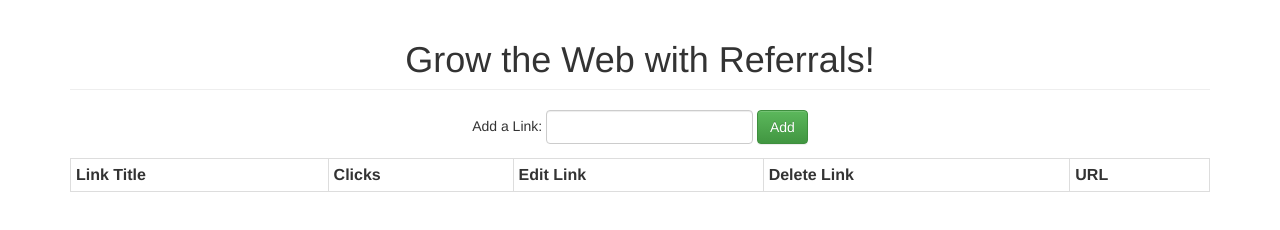
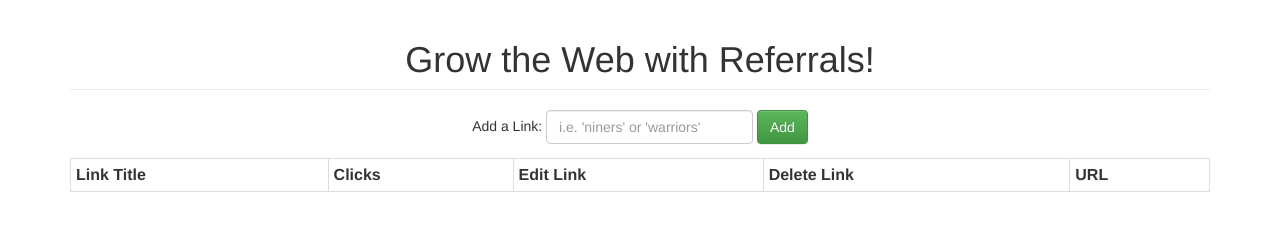
Before and after one commit to gregghanano/ambassador_referrals, a website: page client/index.html in a window 1280 px wide. Drawn offline with nearby package versions, Linux system fonts and the light colour scheme; some packages are replaced by stand-ins of ours; a script that the page names is missing.

Commit message:
added place holder to link input

```diff
--- a/client/partials/dashboard.html
+++ b/client/partials/dashboard.html
@@ -2,7 +2,7 @@
 	<h1 class='page-header'>Grow the Web with Referrals!</h1>
 
 	<form class='form-inline'>
-		Add a Link: <input class='form-control' type='text' name='newLink' ng-model='newLink.name'>
+		Add a Link: <input class='form-control' type='text' name='newLink' ng-model='newLink.name' placeholder="i.e. 'niners' or 'warriors'">
 		<input class ='btn btn-success' type='submit' value='Add' ng-click="addLink()">
 	</form>
 	<table class='table table-bordered table-condensed table-responsive'>
```
